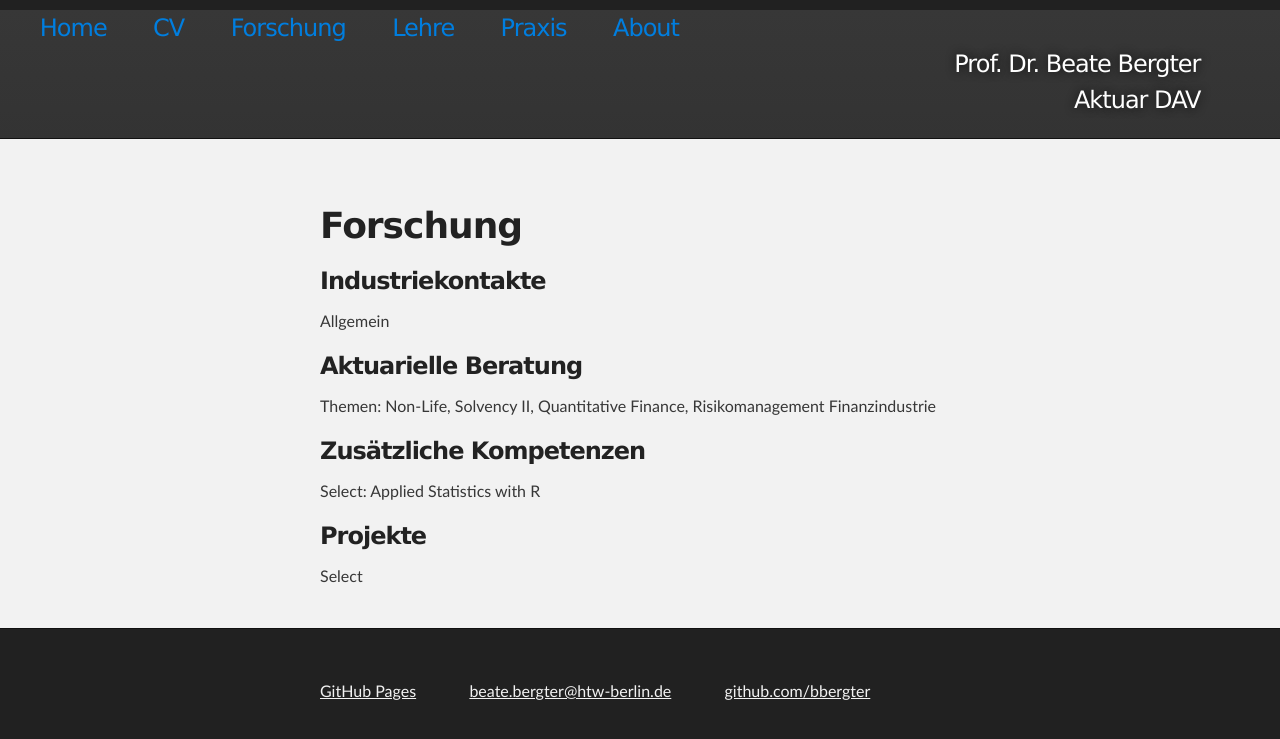
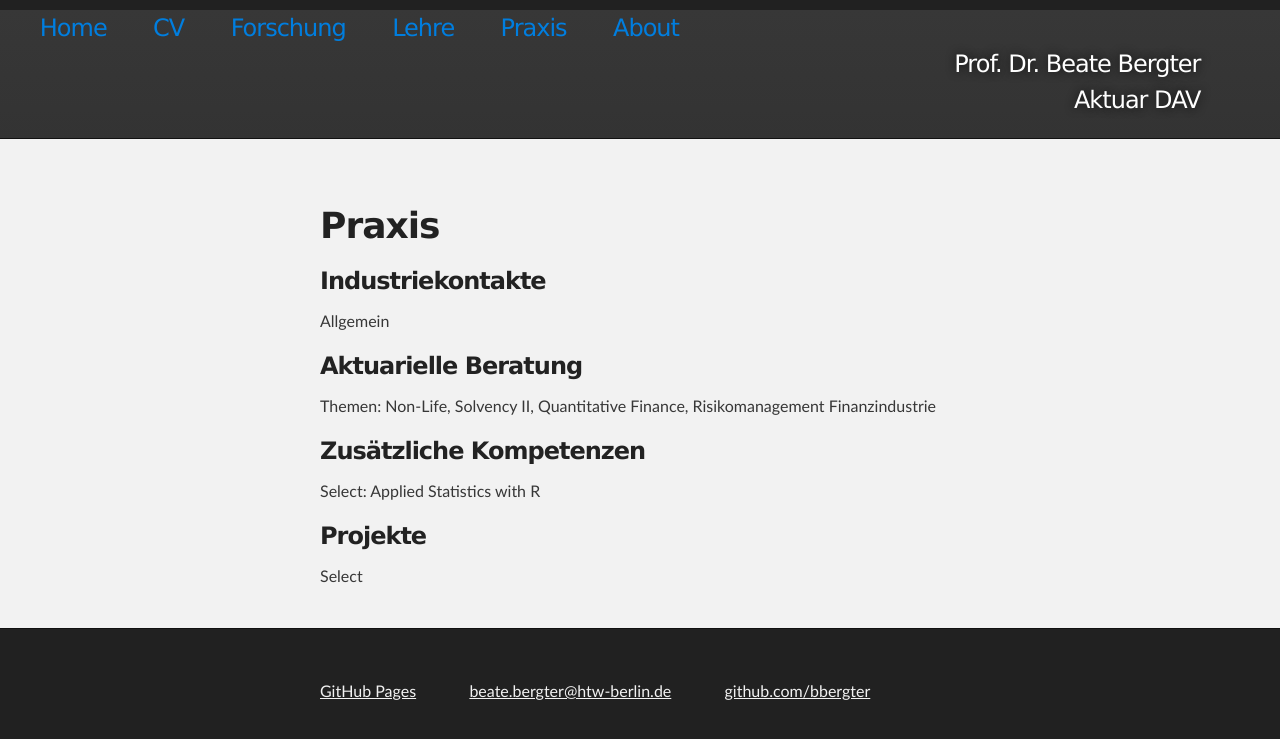
Before and after one commit to bbergter/bbergter, a Jekyll site: the page built from praxis/index.html, in a window 1280 px wide. Shown: the top 739 px of the page. Built offline with Jekyll 4.4.1, drawn with Linux system fonts in a browser that asks for light colours.

Commit message:
Update index.html

```diff
--- a/praxis/index.html
+++ b/praxis/index.html
@@ -9,7 +9,7 @@ lehre: passive
 
 
 		<div class="Praxis">
-		<h1>Forschung</h1>
+		<h1>Praxis</h1>
 
     <h3>Industriekontakte</h3>
 <p> Allgemein</p>
```
